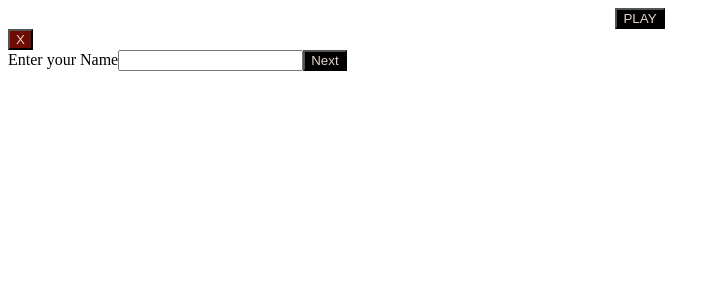
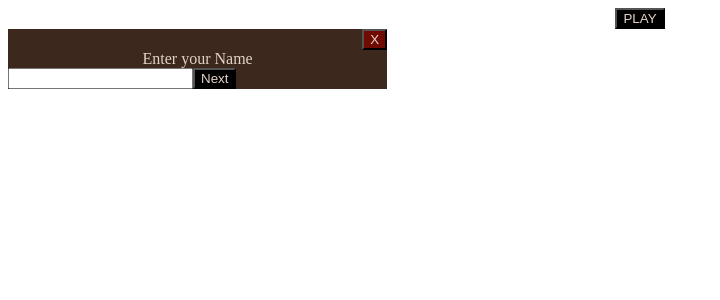
Before and after one commit to ArnaudBGN/The-Quest-Game, a React (Vite) app: page / in a window 1280 px wide. Both pictures are taken after a click on the button "PLAY". Shown: the top 300 px of the page, without its empty margins (0-720 px from the left). Built offline with nearby package versions, Linux system fonts and the light colour scheme.

Commit message:
some css for the Modal window

```diff
--- a/src/components/style/Modal.css
+++ b/src/components/style/Modal.css
@@ -0,0 +1,19 @@
+.wrapper{
+background-color:#3C281D  ;
+display: block;
+   color: #E4D2C8;
+   width: 30%;
+   justify-content: center;
+   align-items: center;
+}
+
+.modalHeader {
+    display: flex;
+    justify-content: flex-end;
+}
+
+label {
+    justify-content: center;
+    display: flex;
+    height: 20%;
+}
```
